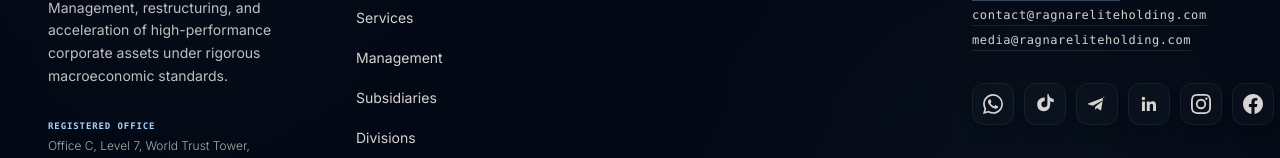
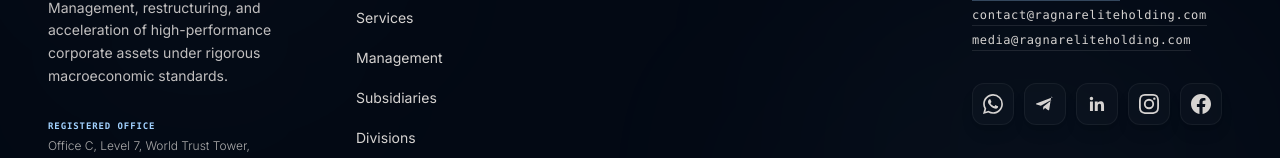
Before and after one commit to gregorytibil/Ragnar-Elite-Holding, a React (Vite) app: page / in a window 1280 px wide. Shown: the part 2531-2689 px from the top of the page. Built offline with nearby package versions, Linux system fonts and the light colour scheme; no server answers; a web font is replaced by a local one.

Commit message:
refactor(footer): remove TikTok social link
Clean up the social navigation links in the footer by removing the unused TikTok icon and associated configuration.

```diff
--- a/src/components/Footer.tsx
+++ b/src/components/Footer.tsx
@@ -21,15 +21,6 @@ export default function Footer({ currentLang, setActiveTab }: FooterProps) {
       ),
       label: 'WhatsApp',
       url: 'https://wa.me/85247366189',
-    },
-    {
-      icon: (
-        <svg className="w-5 h-5 transition-transform duration-300 group-hover:scale-110" fill="currentColor" viewBox="0 0 24 24" xmlns="http://www.w3.org/2000/svg">
-          <path d="M12.525.02c1.31-.02 2.61-.01 3.91-.02.08 1.53.63 3.09 1.75 4.17 1.12 1.11 2.7 1.62 4.24 1.79v4.03c-1.44-.17-2.86-.74-3.95-1.72-.1-.09-.17-.14-.23-.2v3.7c-.02 3.01-.89 6.13-3.41 7.76-2.58 1.74-6.12 1.74-8.75-.01C3.39 17.7 2.22 14.36 2.7 11.13c.42-3.24 2.94-6.13 6.18-6.66.93-.16 1.88-.13 2.82-.13v4.11c-.96.09-1.95.34-2.73.94-.96.72-1.38 1.95-1.26 3.14.11 1.41.97 2.76 2.29 3.25 1.44.57 3.2.14 4.14-1.07.6-.74.74-1.72.73-2.65V0h.03z"/>
-        </svg>
-      ),
-      label: 'TikTok',
-      url: 'https://www.tiktok.com/@ragnareliteholding',
     },
     {
       icon: (
```
